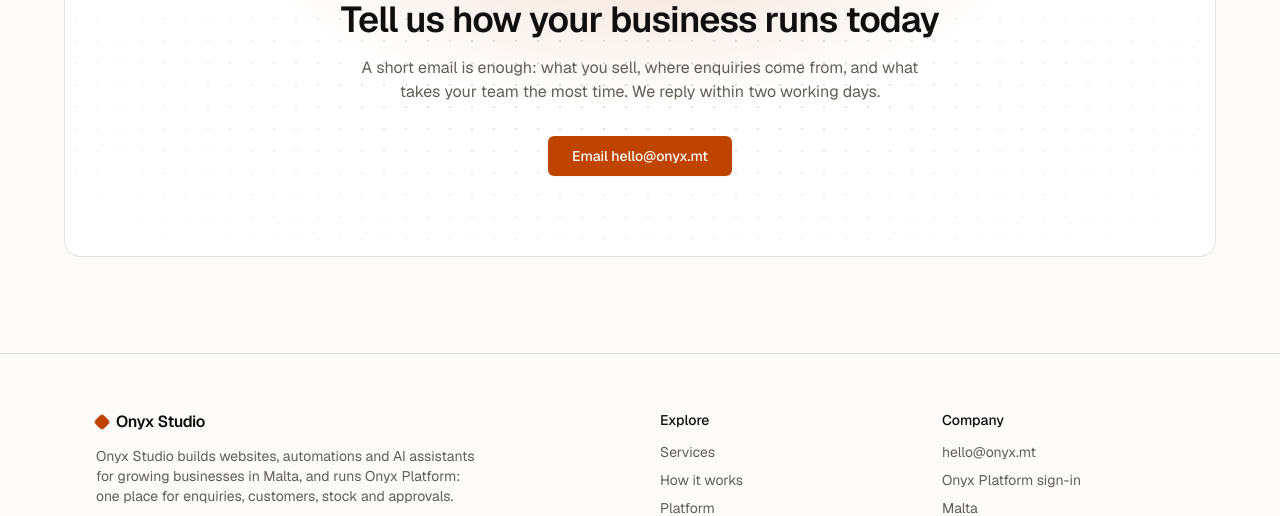
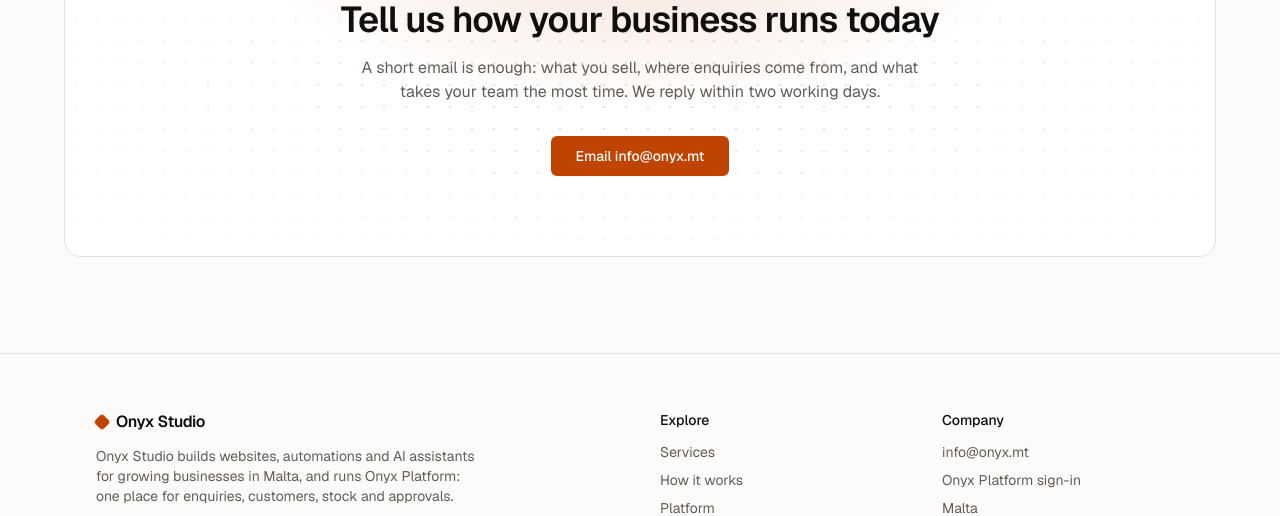
Before and after one commit to mikegauci/onyx, a Next.js app in the folder apps/site/: page / in a window 1280 px wide. Shown: the part 3175-3691 px from the top of the page. Built offline with nearby package versions, Linux system fonts and the light colour scheme; no server answers.

Commit message:
feat(site): use info@onyx.mt as the contact address

```diff
--- a/apps/site/src/content/site.ts
+++ b/apps/site/src/content/site.ts
@@ -8,7 +8,7 @@ export const site = {
   tagline: "Business operations and AI automation, built around your team.",
   description:
     "Onyx Studio builds websites, automations and AI assistants for growing businesses in Malta, and runs Onyx Platform: one place for enquiries, customers, stock and approvals.",
-  contactEmail: "hello@onyx.mt",
+  contactEmail: "info@onyx.mt",
   location: "Malta",
 } as const;
 
```
Also changed, not shown: 1 other file (tests, documents, lock files or other folders).
